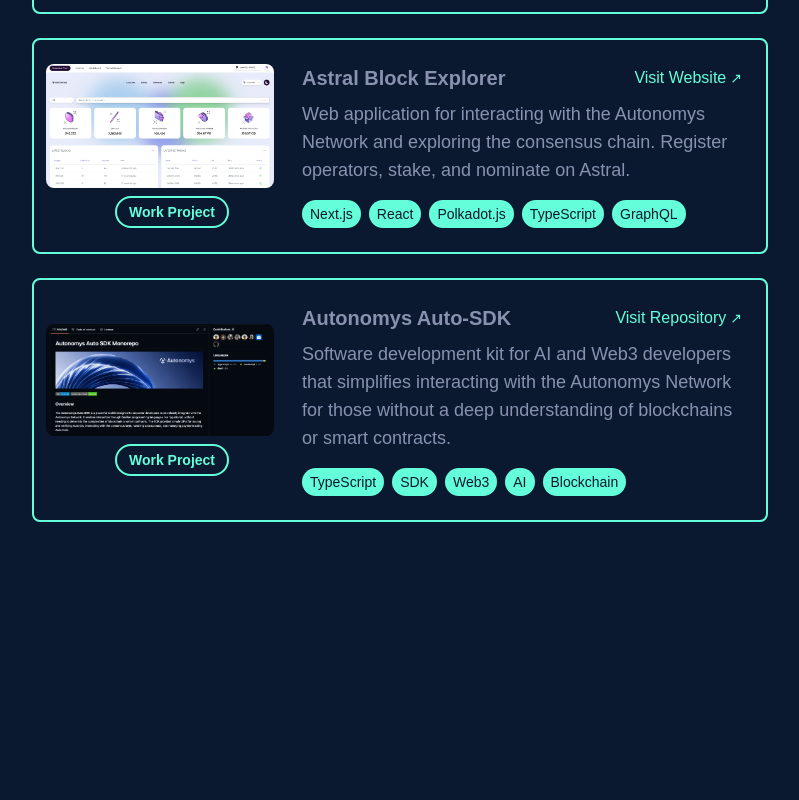
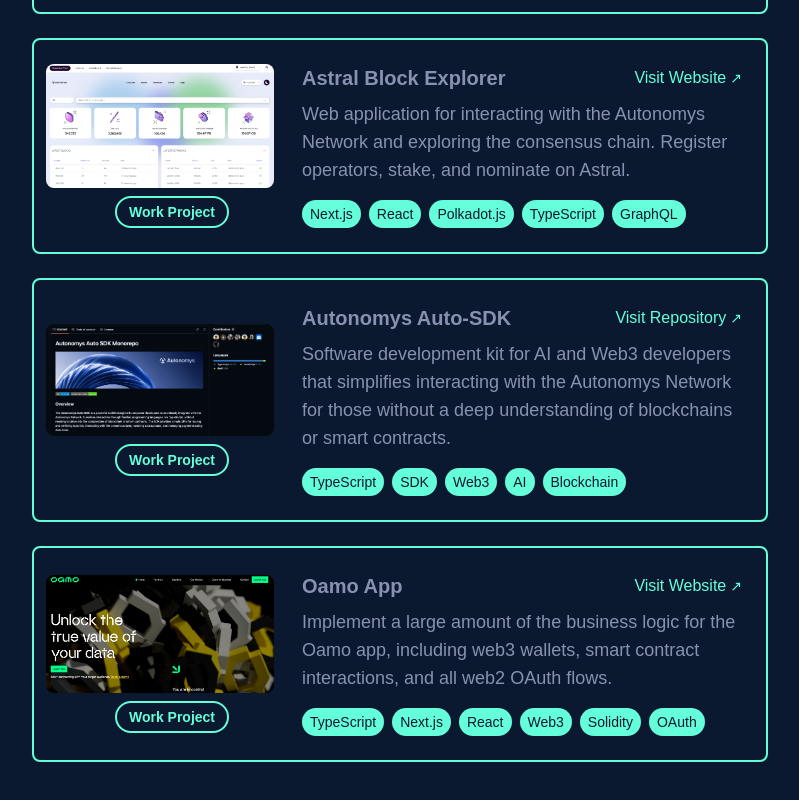
Before and after one commit to marc-aurele-besner/marcaurelebesner.com-v3, a Next.js app: page / in a window 1280 px wide. Shown: the part 2158-2958 px from the top of the page, without its empty margins (368-1167 px from the left). Before the commit the page ends 2792 px from the top, so only its background shows below. Built offline with nearby package versions, Linux system fonts and the light colour scheme.

Commit message:
add oamo to projects list

```diff
--- a/src/constants/projects.ts
+++ b/src/constants/projects.ts
@@ -43,4 +43,15 @@
       badges: ['TypeScript', 'SDK', 'Web3', 'AI', 'Blockchain'],
       projectType: 'work',
     },
+    {
+      title: 'Oamo App',
+      description:
+        'Implement a large amount of the business logic for the Oamo app, including web3 wallets, smart contract interactions, and all web2 OAuth flows.',
+      imageSrc: '/images/projects/oamo.png',
+      imageAlt: 'Oamo App',
+      link: 'https://oamo.io',
+      linkText: 'Visit Website',
+      badges: ['TypeScript', 'Next.js', 'React', 'Web3', 'Solidity', 'OAuth'],
+      projectType: 'work',
+    },
   ];
```
Also changed, not shown: public/images/projects/oamo.png (added).
